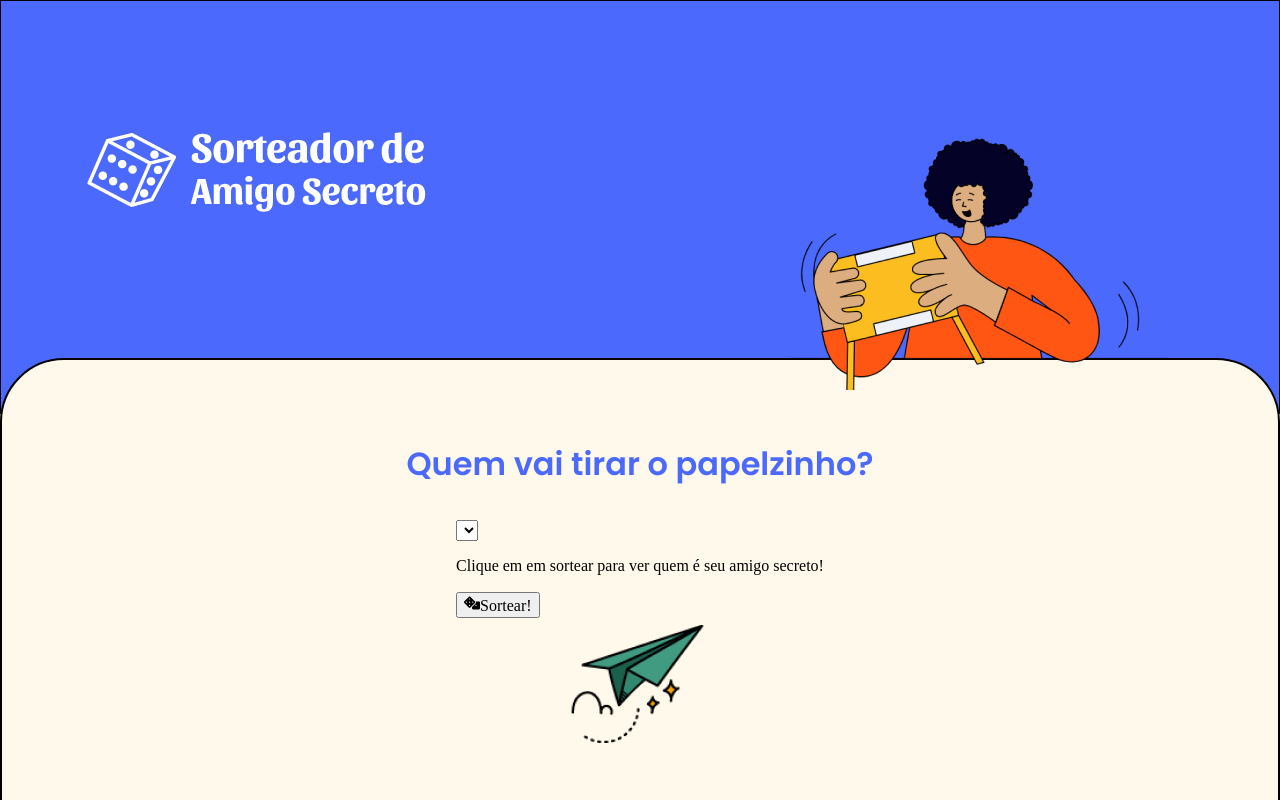
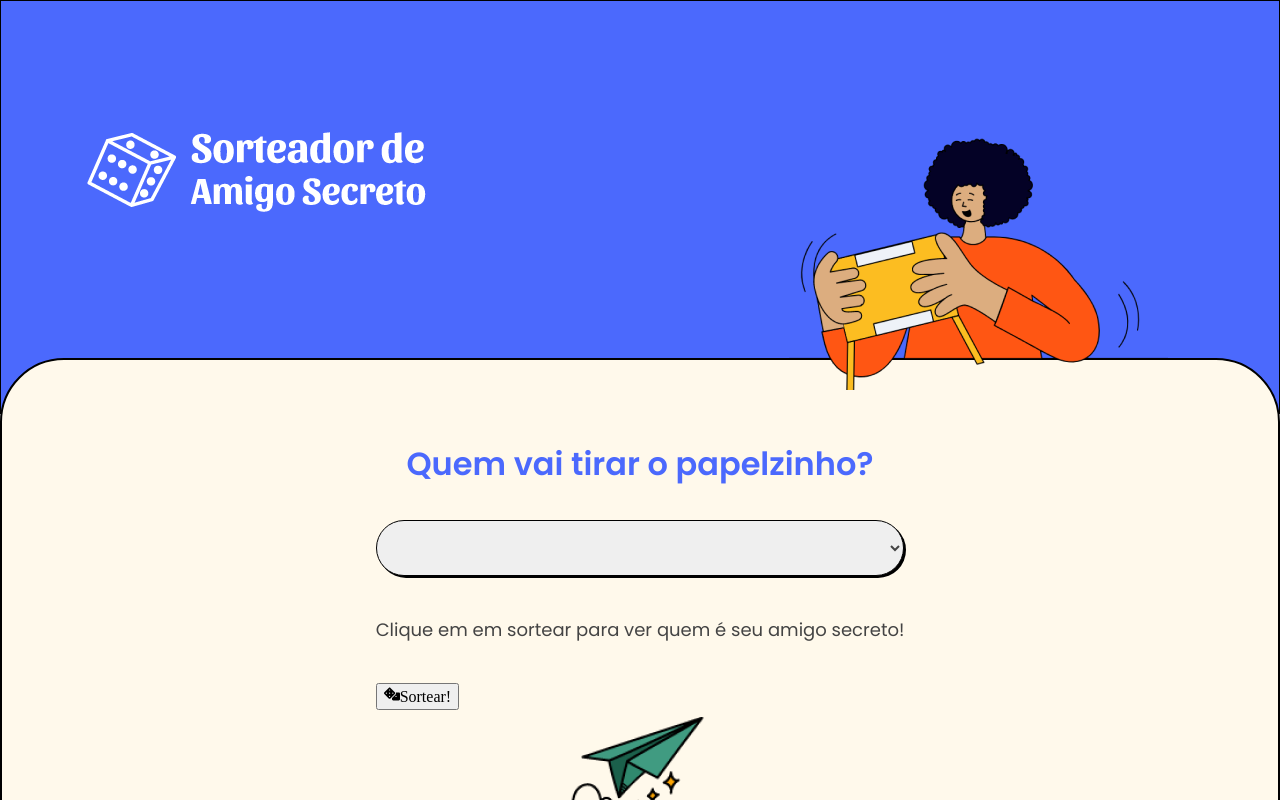
Before and after one commit to Melksedeque/amigo-secreto, a React (Vite) app: page /sorteio in a window 1280 px wide. Shown: the top 800 px of the page. Built offline with nearby package versions, Linux system fonts and the light colour scheme.

Commit message:
Estilo do Select e do texto abaixo

```diff
--- a/src/pages/Sorteio/Sorteio.module.scss
+++ b/src/pages/Sorteio/Sorteio.module.scss
@@ -0,0 +1,24 @@
+.paginaSorteio {
+    form {
+        select {
+            border: 1px solid $preto;
+            border-radius: 100px;
+            box-shadow: 2px 2px 0 0 $preto;
+            color: $cinza_escuro;
+            display: block;
+            font: 400 14px $fonte;
+            padding: 1rem 1.5rem;
+            width: 100%;
+            &:focus {
+                box-shadow: none;
+                outline-color: $azul;
+            }
+        }
+    }
+    p {
+        color: $cinza_escuro;
+        font: 400 18px $fonte;
+        margin: 2.5rem 0;
+        text-align: center;
+    }
+}
```
